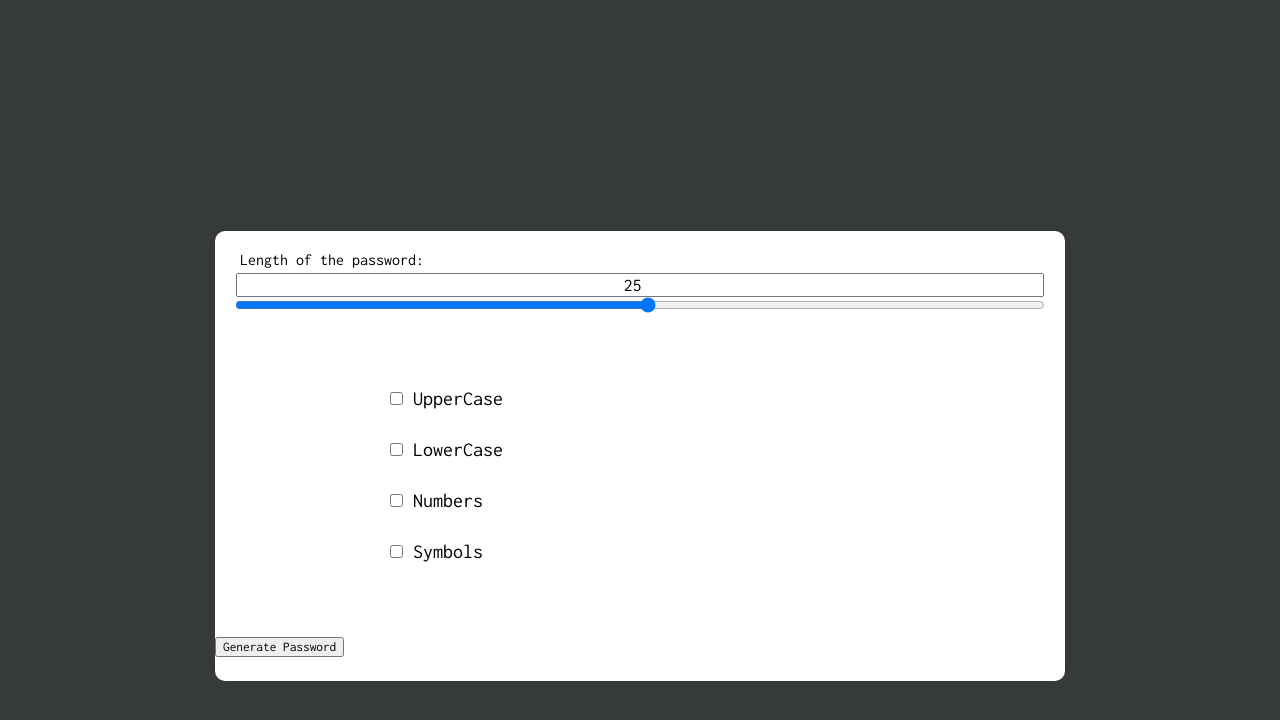
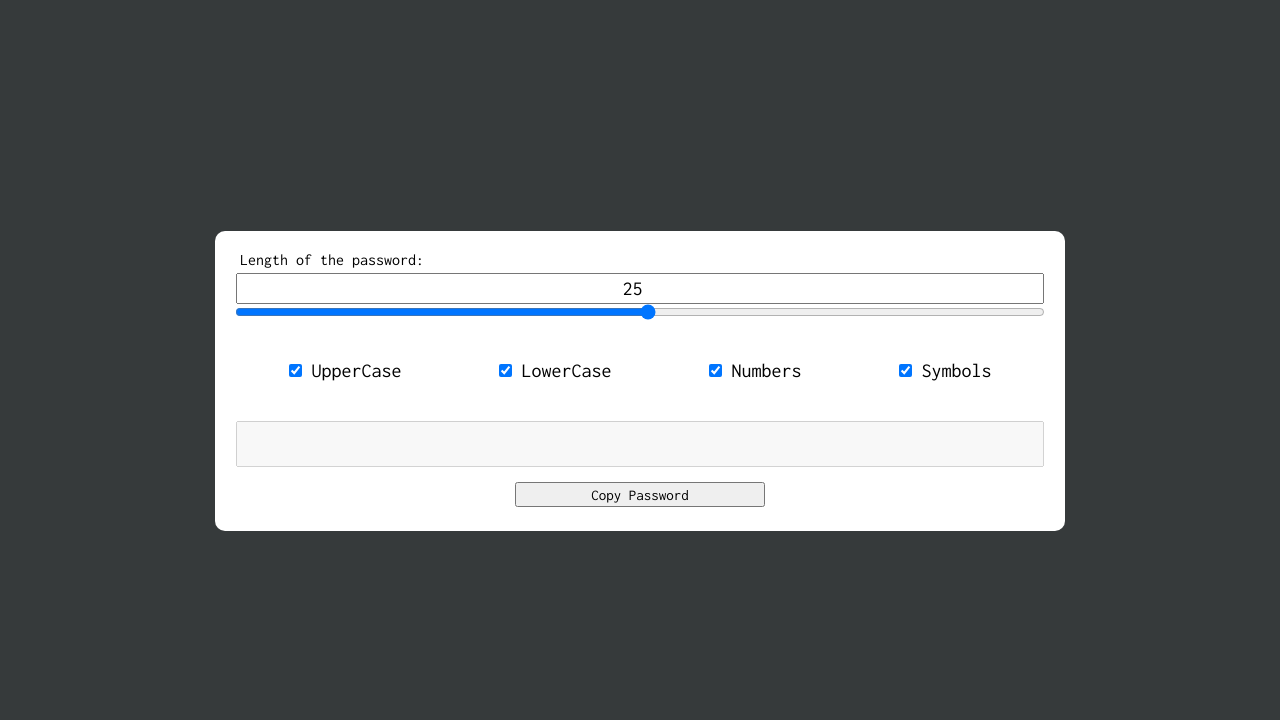
Before and after one commit to Dawwwei/password-generator, a plain HTML site: page index.html in a window 1280 px wide. Shown: the part 66-786 px from the top of the page. Drawn offline with Linux system fonts and the light colour scheme.

Commit message:
Improve the style of the website

```diff
--- a/css/index.css
+++ b/css/index.css
@@ -24,7 +24,7 @@ body {
 .container {
     margin: 50px auto;
     width: 850px;
-    height: 450px;
+    height: 300px;
     background-color: white;
     border-radius: 10px;
 }
@@ -45,7 +45,8 @@ body {
     margin: 0 auto;
     width: 800px;
     text-align: center;
-    font-size: 18px;
+    font-size: 20px;
+    height: 25px;
 }
 
 .length input[type="range"] {
@@ -55,14 +56,38 @@ body {
 }
 
 .requirements {
-    margin: 60px 160px;
+    display: flex;
+    justify-content: space-around;
+    font-size: 20px;
     width: 800px;
-    font-size: 20px;
+    margin: 30px auto;
 }
 
 .requirements div {
+    padding: 10px;
+    border-radius: 5px;
+}
+
+.requirements div:hover {
+    cursor: pointer;
+    background-color: lightgrey;
+}
+
+#resultinput {
     display: block;
-    padding: 15px;
+    margin: 0 auto;
+    width: 800px;
+    font-size: 20px;
+    height: 40px;
+}
+
+#but {
+    display: block;
+    margin: 0 auto;
+    width: 250px;
+    margin-top: 15px;
+    font-size: 15px;
+    height: 25px;
 }
 
 header {
--- a/index.html
+++ b/index.html
@@ -16,33 +16,31 @@
     </header>
     <div class="main">
         <div class="container">
-            <form>
+            <form id="form">
                 <div class="length">
                     <label for="ninput">Length of the password:</label>
                     <input type="number" id="ninput" min="1" max="50" value="25">
                     <input type="range" id="slidebar" min="1" max="50">
                 </div>
                 <div class="requirements">
-                    <div>
-                        <input type="checkbox" id="upper" value="upper">
+                    <div><input type="checkbox" id="upper" value="upper" checked>
                         <label for="upper">UpperCase</label>
                     </div>
-                    <div>
-                        <input type="checkbox" id="lower" value="lower">
+                    <div><input type="checkbox" id="lower" value="lower" checked>
                         <label for="lower">LowerCase</label>
                     </div>
-                    <div>
-                        <input type="checkbox" id="numbers" value="numbers">
+                    <div><input type="checkbox" id="numbers" value="numbers" checked>
                         <label for="numbers">Numbers</label>
                     </div>
-                    <div>
-                        <input type="checkbox" id="symbols" value="symbols">
+                    <div><input type="checkbox" id="symbols" value="symbols" checked>
                         <label for="symbols">Symbols</label>
                     </div>
                 </div>
-                <button>Generate Password</button>
+                <div class="result">
+                    <input type="text" id="resultinput" disabled>
+                    <button id="but">Copy Password</button>
+                </div>
             </form>
-            <div id="result"></div>
         </div>
     </div>
 </body>
```
